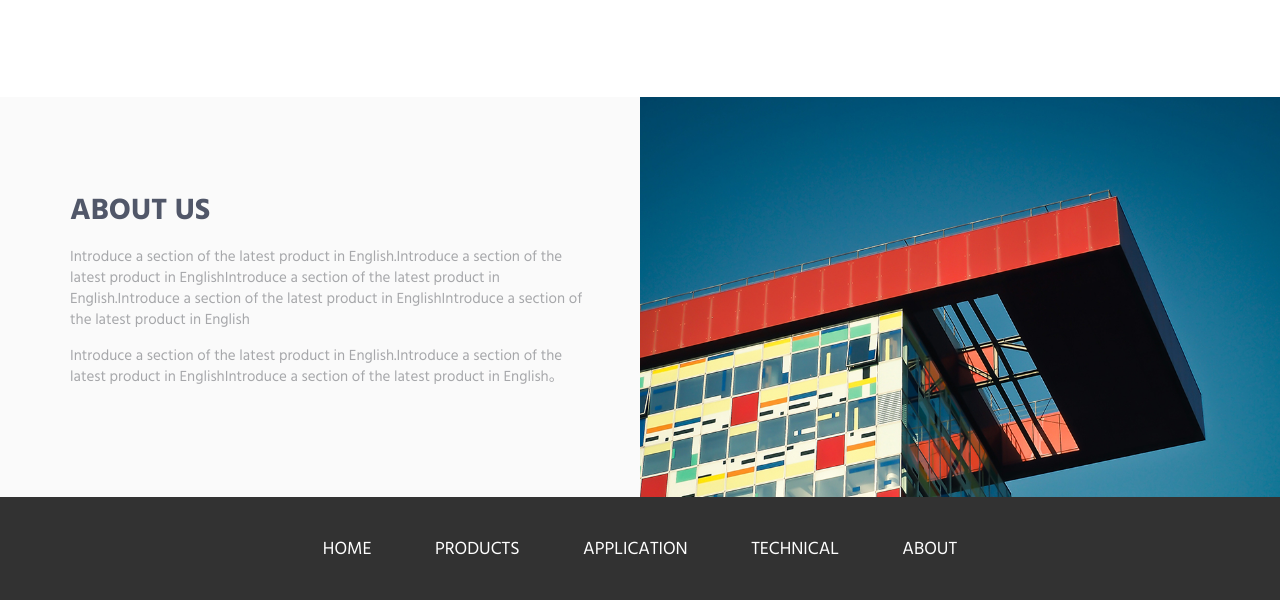
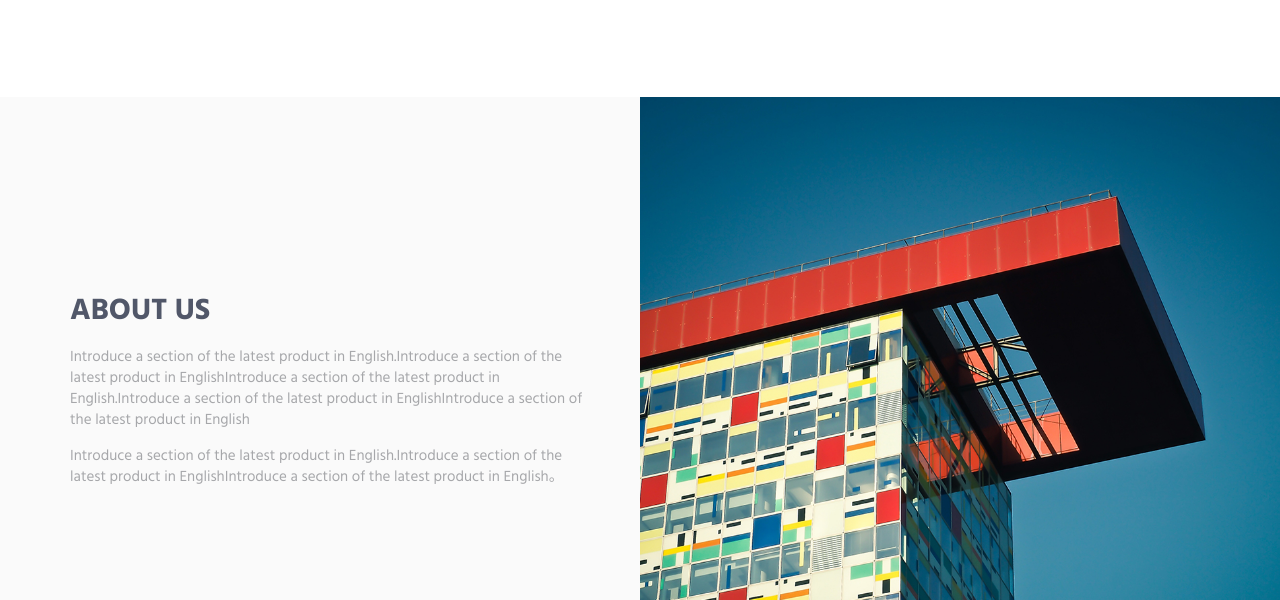
Before and after one commit to TightenPreacher/alhc, a plain HTML site: page index.html in a window 1280 px wide. Shown: the part 1492-2092 px from the top of the page. Drawn offline with nearby package versions, Linux system fonts and the light colour scheme.

Commit message:
首页底部关于我们

```diff
--- a/index.html
+++ b/index.html
@@ -160,7 +160,7 @@
 		<!-- End Latest Products -->
 
 		<!-- Promo Section -->
-		<div class="promo-section overflow-h bg-color-sky-light">
+		<div class="promo-section overflow-h bg-color-sky-light content-lg" style="height: auto">
 			<div class="container">
 				<div class="clearfix">
 					<div class="ver-center">
```
